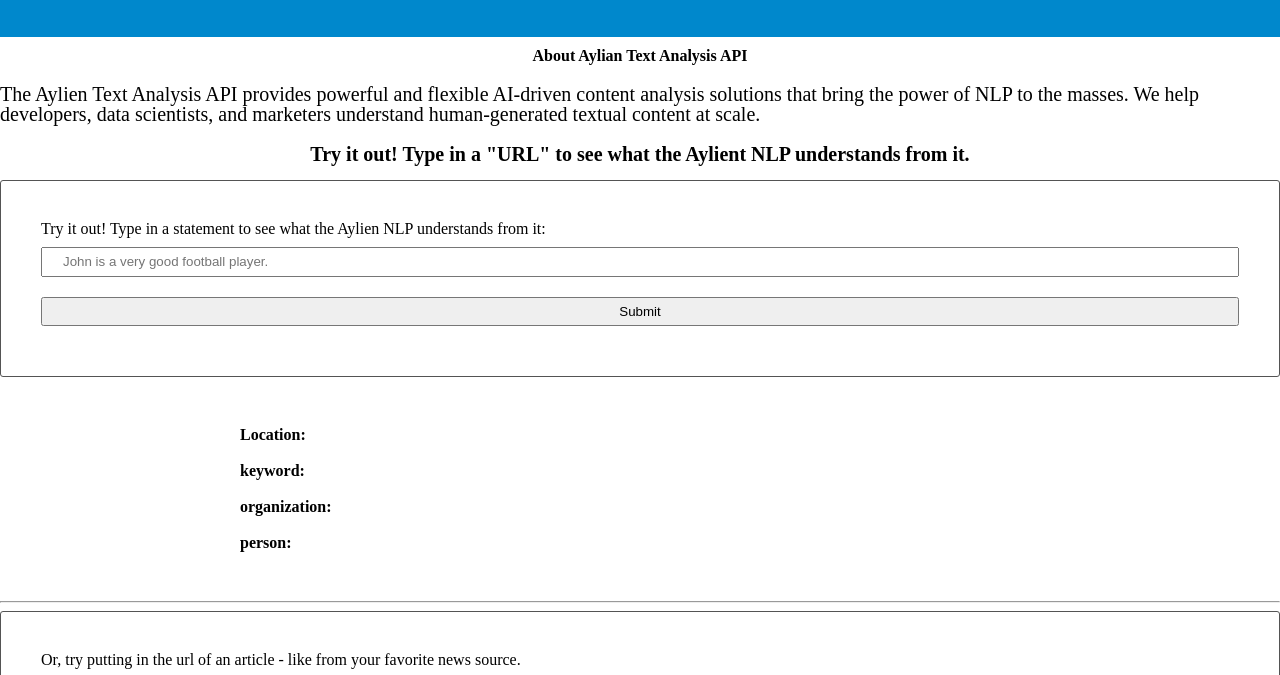
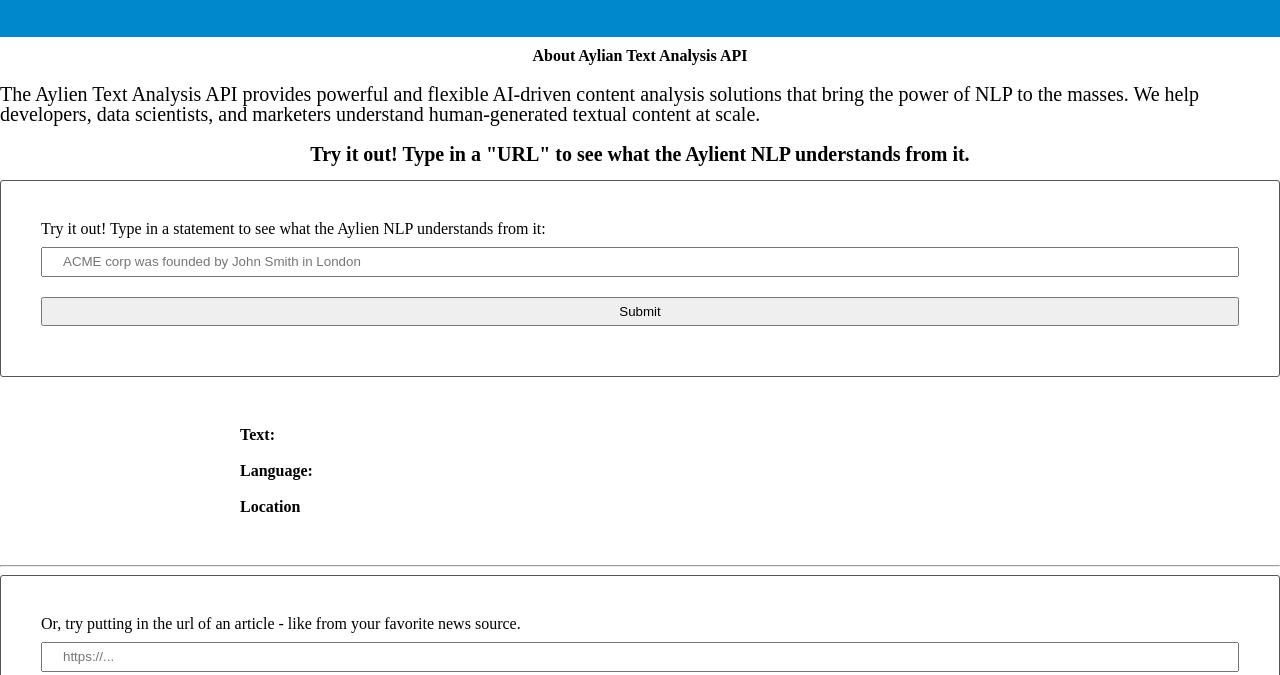
Before and after one commit to jihadtareq/NLP-Udacity, a website built with webpack: page src/client/views/index.html in a window 1280 px wide. Shown: the part 113-788 px from the top of the page. Built offline with nearby package versions, Linux system fonts and the light colour scheme.

Commit message:
getting object from object

```diff
--- a/src/client/js/formHandler.js
+++ b/src/client/js/formHandler.js
@@ -18,11 +18,14 @@
     })
     .then(res => res.json())
     .then(data => {
-
-        document.getElementById('Location').innerHTML = data.Location;
-        document.getElementById('keyword').innerHTML = data.keyword;
+        console.log(data)
+        document.getElementById('text').innerHTML = data.text;
+        document.getElementById('language').innerHTML = data.language;
+        document.getElementById('entities').innerHTML = data.entities;
+        document.getElementById('location').innerHTML = data.location;
+        /* document.getElementById('keyword').innerHTML = data.keyword;
         document.getElementById('organization').innerHTML = data.organization;
-        document.getElementById('person').innerHTML = data.person;
+        document.getElementById('person').innerHTML = data.person;  */
 
     });
 }
--- a/src/client/views/index.html
+++ b/src/client/views/index.html
@@ -35,7 +35,7 @@
                 required
                 id="test-text"
                 type="text"
-                placeholder="John is a very good football player."
+                placeholder="ACME corp was founded by John Smith in London"
               />
               <input class="submit-button" type="submit" value="Submit" />
             </form>
@@ -43,18 +43,17 @@
             <section class="url-results">
               <ul>
                 <li>
-                      <h3>Location:</h3>
-                      <p id="Location"></p>
-                      <h4>keyword: </h4>
-                      <p id="keyword"></p>
+                  <h3>Text:</h3>
+                  <p id="text"></p>
+                  <h4>Language: </h4>
+                  <p id="language"></p>
                 </li>
-
+                  <ul id="entities">
                     <li>
-                      <h3>organization:</h3>
-                      <p id="organization"></p>
-                      <h4>person: </h4>
-                      <p id="person"></p>
+                      <h4>Location</h4>
+                      <p id="location"></p>
                     </li>
+                  </ul>
               </ul>
             </section>
                 <hr>
```
Lines whose indentation alone changed are shown as unchanged.
